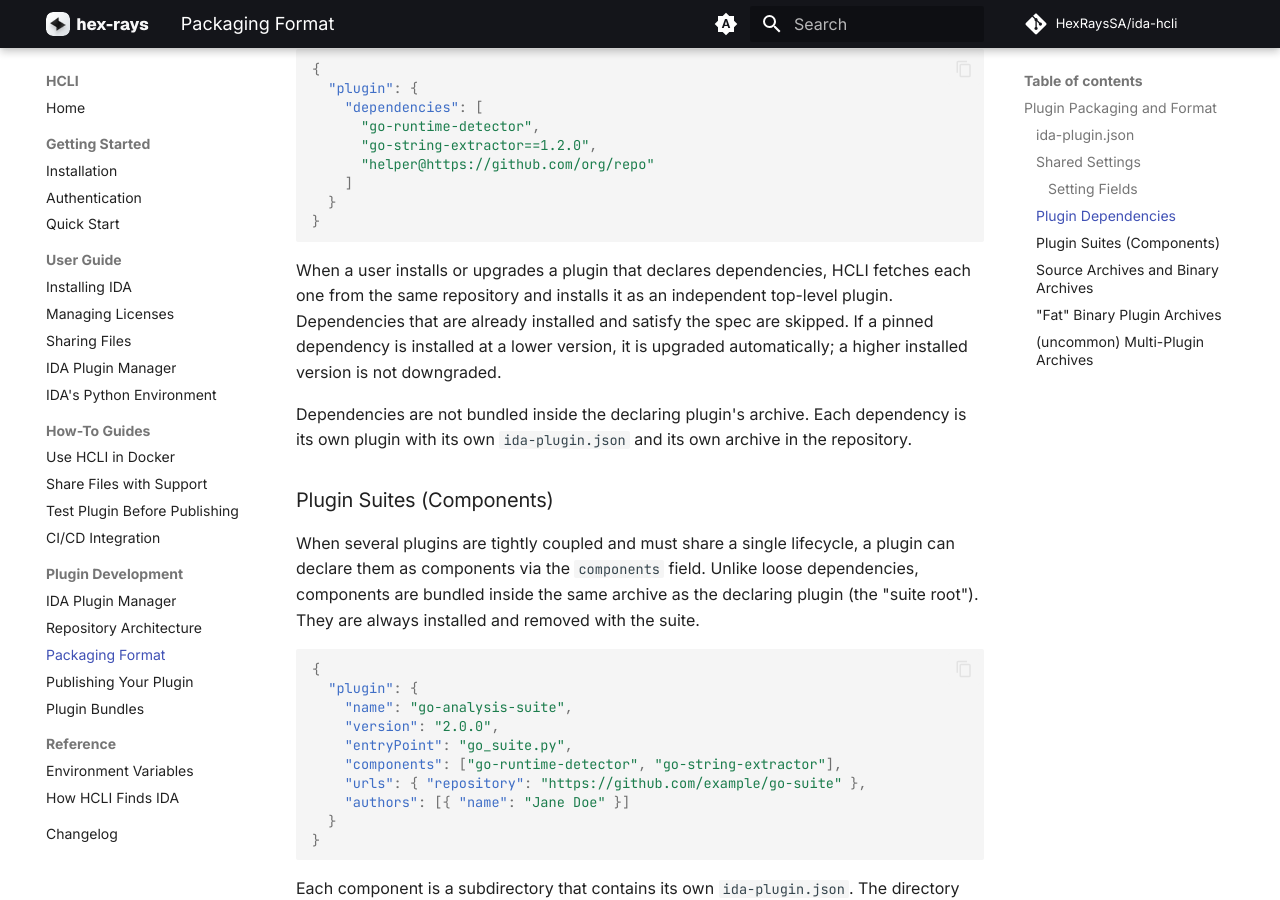
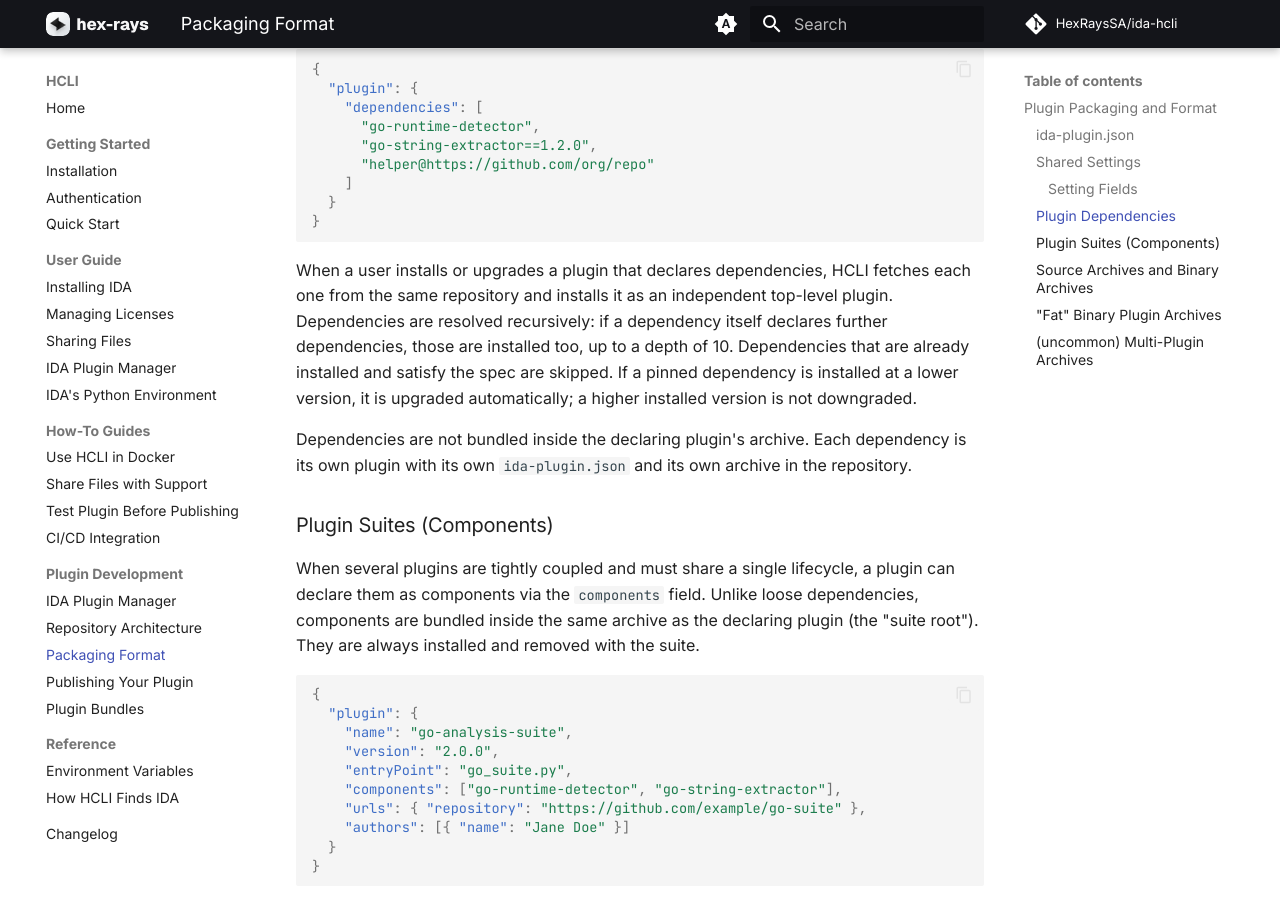
Before and after one commit to HexRaysSA/ida-hcli, an MkDocs documentation site: the page built from docs/reference/plugin-packaging-and-format.md, in a window 1280 px wide and 900 px high, scrolled down 4572 px. Built offline with MkDocs 1.6.1 and Material for MkDocs 9.7.7, drawn with Linux system fonts in a browser that asks for light colours; comment, search, counter and statistics services are not loaded.

Commit message:
docs: document recursive plugin dependency installation
Co-Authored-By: Claude Opus 4.6 <noreply@anthropic.com>

````diff
--- a/docs/reference/plugin-packaging-and-format.md
+++ b/docs/reference/plugin-packaging-and-format.md
@@ -199,7 +199,7 @@ A plugin can declare other plugins as loose dependencies via the `dependencies`
 }
 ```
 
-When a user installs or upgrades a plugin that declares dependencies, HCLI fetches each one from the same repository and installs it as an independent top-level plugin. Dependencies that are already installed and satisfy the spec are skipped. If a pinned dependency is installed at a lower version, it is upgraded automatically; a higher installed version is not downgraded.
+When a user installs or upgrades a plugin that declares dependencies, HCLI fetches each one from the same repository and installs it as an independent top-level plugin. Dependencies are resolved recursively: if a dependency itself declares further dependencies, those are installed too, up to a depth of 10. Dependencies that are already installed and satisfy the spec are skipped. If a pinned dependency is installed at a lower version, it is upgraded automatically; a higher installed version is not downgraded.
 
 Dependencies are not bundled inside the declaring plugin's archive. Each dependency is its own plugin with its own `ida-plugin.json` and its own archive in the repository.
 
````
Also changed, not shown: CHANGELOG.md (+1 -0 lines), docs/user-guide/plugin-manager.md (+1 -1 lines).
